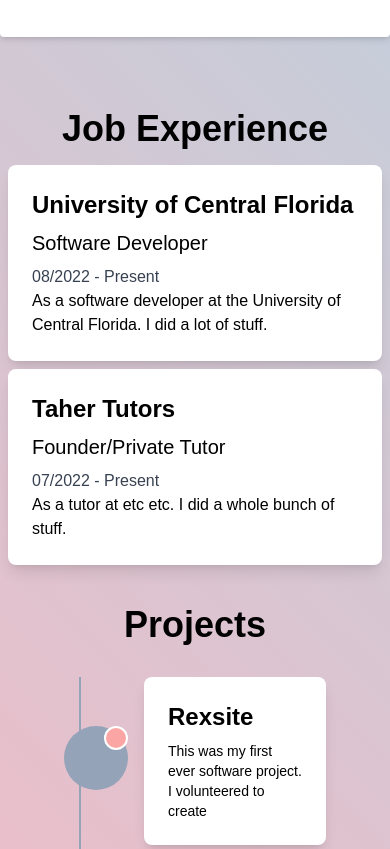
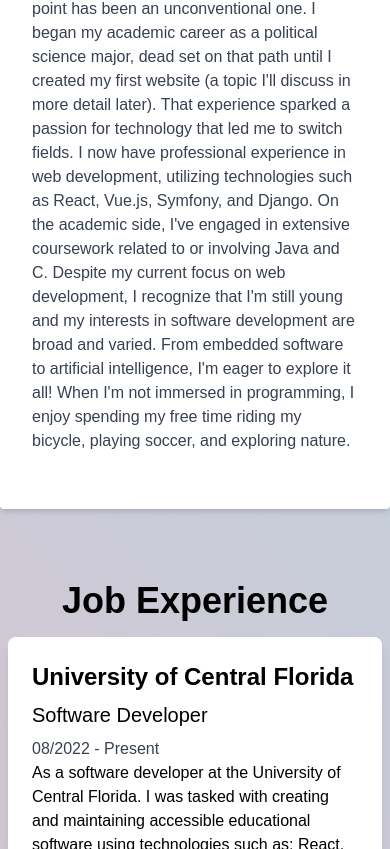
Before and after one commit to taheralfayad/Portfolio, a React (Create React App) app: page / in a window 390 px wide. Shown: the part 1151-2000 px from the top of the page. Built offline with nearby package versions, Linux system fonts and the light colour scheme.

Commit message:
Add better descriptions for about, experience, and projects. Add 'see video' overlay

```diff
--- a/src/App.js
+++ b/src/App.js
@@ -10,7 +10,9 @@
     <div className="App">
       <Navbar/>
       <div className="py-20">
+            <div className="py-10">
             <Greeting/>
+            </div>
             <About/>
             <Experience/>
             <Projects/>
--- a/src/components/About.js
+++ b/src/components/About.js
@@ -3,12 +3,17 @@
 
 export default function About() {
     return (
-        <div className="max-w-5xl h-64 font-poppins mx-auto bg-white shadow-md rounded px-8 pt-6 pb-8 mb-4 flex flex-col my-2">
+        <div className="max-w-5xl font-poppins mx-auto bg-white shadow-md rounded px-8 pt-6 pb-8 mb-4 flex flex-col my-2">
             <div className="-mx-3 md:flex mb-6">
             <div className="md:w-full px-3">
                 <h2 className="text-2xl mb-2 font-semibold text-center">About Me</h2>
                 <p className="text-gray-700 text-base">
-                I'm just a regular guy!
+                I'm a junior computer science student at the University of Central Florida, expecting to graduate in May of 2025. My journey to this point has been an unconventional one.
+                I began my academic career as a political science major, dead set on that path until I created my first website (a topic I'll discuss in more detail later). That experience
+                sparked a passion for technology that led me to switch fields. I now have professional experience in web development, utilizing technologies such as React, Vue.js, Symfony, and Django.
+                On the academic side, I've engaged in extensive coursework related to or involving Java and C. Despite my current focus on web development, I recognize that I'm still young and my interests in software
+                development are broad and varied. From embedded software to artificial intelligence, I'm eager to explore it all!
+                When I'm not immersed in programming, I enjoy spending my free time riding my bicycle, playing soccer, and exploring nature.
                 </p>
             </div>
             </div>
--- a/src/components/Experience.js
+++ b/src/components/Experience.js
@@ -6,13 +6,18 @@
       company: "University of Central Florida",
       role: "Software Developer",
       duration: "08/2022 - Present",
-      responsibilities: "As a software developer at the University of Central Florida. I did a lot of stuff.",
+      responsibilities:
+      "As a software developer at the University of Central Florida. I was tasked with creating and maintaining accessible educational software " +
+      "using technologies such as: React, Vue.js, Django, Docker, and PHP; for students and faculty alike." + " More specifically, I worked on " +
+      "the captioning ecosystem that serves UCF, as well as the award-winning open-source accessibility scanner UDOIT.",
     },
     {
       company: "Taher Tutors",
-      role: "Founder/Private Tutor",
+      role: "Tutor/Private Practice",
       duration: "07/2022 - Present",
-      responsibilities: "As a tutor at etc etc. I did a whole bunch of stuff.",
+      responsibilities: "Complimenting my job as a software developer, I also offer tutoring services to fellow students at UCF. " +
+      "I have tutored core computer science concepts such as Data Structures and Algorithms, Computer Logic and Organization, Object-oriented " +
+      "programming, and programming in C. After receiving my tutoring services, the average grade of students went up by 15%.",
     },
   ];
 
--- a/src/components/Project.js
+++ b/src/components/Project.js
@@ -2,6 +2,16 @@
 
 const Project = ({ project }) => {
   const [hover, setHover] = useState(false);
+
+  const handleClickVideo = (e) => {
+    e.preventDefault();
+    window.open(project.video, '_blank');
+  };
+
+  const handleClickCode = (e) => {
+    e.preventDefault();
+    window.open(project.link, '_blank');
+  };
 
   return (
     <div className="flex items-center mb-16">
@@ -24,7 +34,7 @@
             <video
               src={project.video}
               alt={project.title}
-            className="rounded-lg mb-4 w-full h-full object-cover hidden md:block"
+              className="rounded-lg mb-4 w-full h-full object-cover" // removed "hidden md:block"
               autoPlay
               loop
               muted
@@ -35,11 +45,30 @@
               style={{ display: hover ? 'flex' : 'none' }}
               className="absolute inset-0 bg-black bg-opacity-50 flex items-center justify-center rounded-lg"
             >
+              <div
+                className="w-1/2 h-full flex items-center justify-center cursor-pointer"
+                onClick={handleClickVideo}
+              >
+                <p className="text-white text-lg">Click here to see the video</p>
+              </div>
+              <div
+                className="w-1/2 h-full flex items-center justify-center cursor-pointer"
+                onClick={handleClickCode}
+              >
                 <p className="text-white text-lg">Click here to see the code</p>
+              </div>
             </div>
           </a>
           <h2 className="text-2xl font-semibold mb-2 overflow-auto">{project.title}</h2>
           <p className="text-sm overflow-auto">{project.description}</p>
+          <div className="flex flex-col md:hidden"> {/* This section will only appear on mobile */}
+            <button onClick={handleClickVideo} className="bg-blue-500 text-white rounded-lg mb-2 p-2">
+              Click here to see the video
+            </button>
+            <button onClick={handleClickCode} className="bg-green-500 text-white rounded-lg p-2">
+              Click here to see the code
+            </button>
+          </div>
         </div>
       </div>
     </div>
--- a/src/components/Projects.js
+++ b/src/components/Projects.js
@@ -5,8 +5,13 @@
 import rexsitePic from '../static/rexsite.png'
 
 export default function Projects() {
+  let rexsiteDesc = "This was my first ever website and forray into software development. I volunteered to create a tennis " +
+                    "reservation website for my previous job at the City of Maitland. The modus operandi at the office was " +
+                    "to have customers call in to make their reservations with the attendant. I identified that to be a painpoint " +
+                    'with all of the customers and thought to myself, "well, how hard can it be to change this?"'
+  let slackOverflowDesc = ""
   const projects = [
-    { id: 1, title: 'Rexsite', description: 'This was my first ever software project. I volunteered to create ', year: '2023', video: rexsiteVid, image: rexsitePic, link: "https://github.com/taheralfayad/tennis-rez" },
+    { id: 1, title: 'Rexsite', description: rexsiteDesc, year: '2023', video: rexsiteVid, image: rexsitePic, link: "https://github.com/taheralfayad/tennis-rez" },
     { id: 2, title: 'Slack Overflow', description: 'Description for project 2', year: '2022', video: slackOverflowVid },
     { id: 3, title: 'Scribe.py', description: 'Description for project 3', year: '2021', video: rexsiteVid },
   ];
```
Lines whose indentation alone changed are shown as unchanged.
